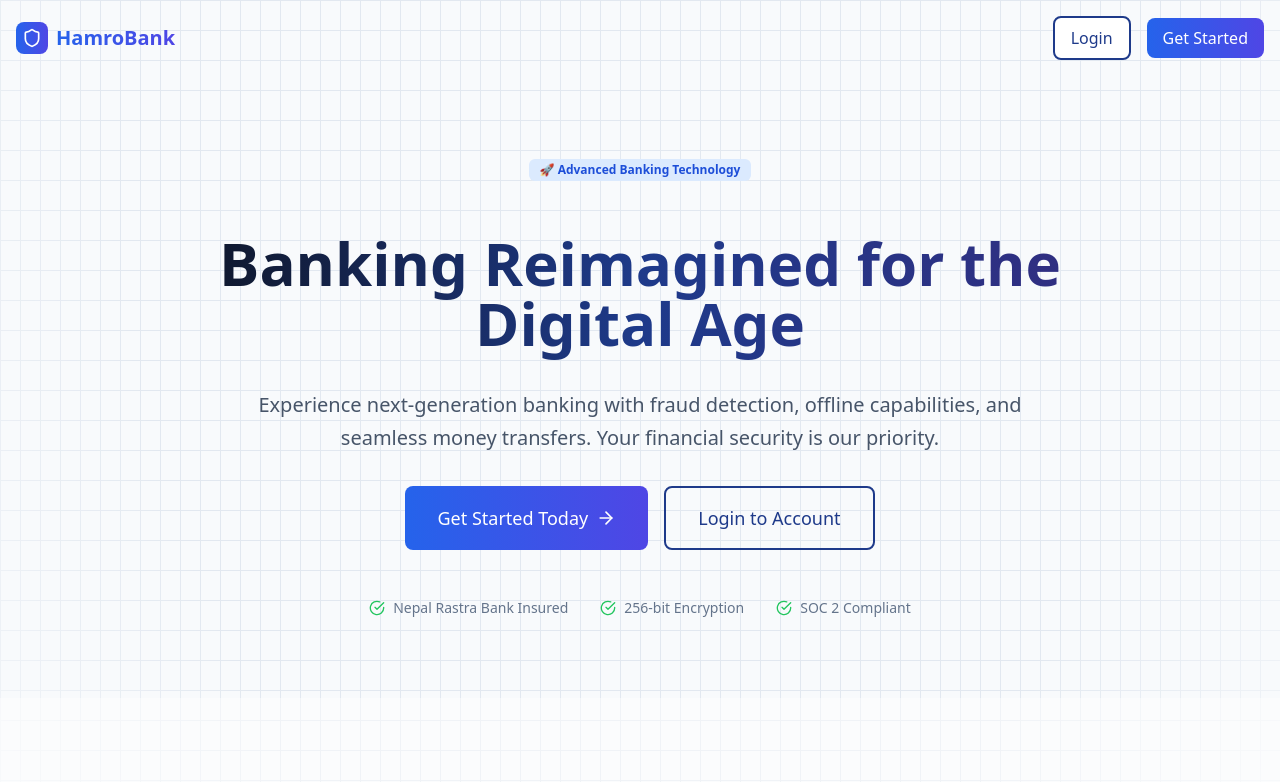
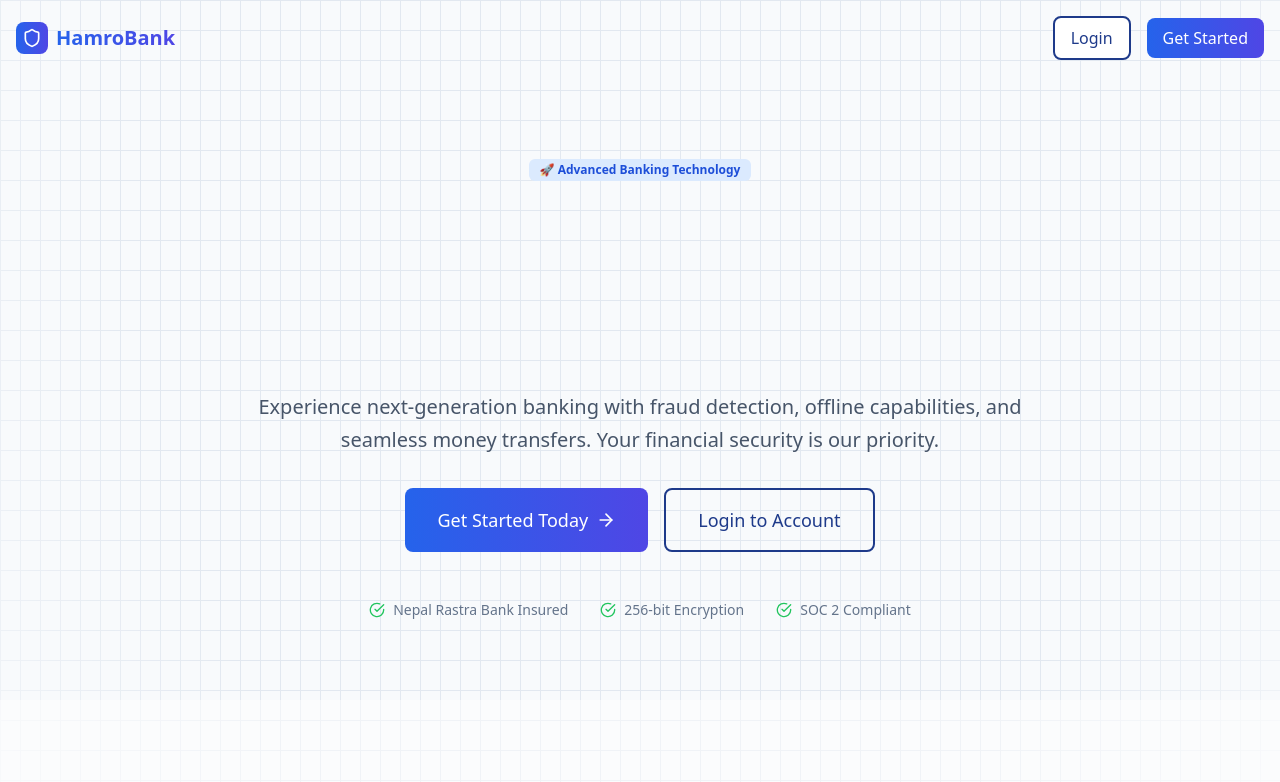
Before and after one commit to samir7888/bank-system-project, a React (Vite) app in the folder frontend/: page / in a window 1280 px wide. Shown: the top 782 px of the page. Built offline with nearby package versions, Linux system fonts and the light colour scheme.

Commit message:
fix: enhance animation effects and structure in LandingPage for improved user experience

```diff
--- a/frontend/src/pages/LandingPage.tsx
+++ b/frontend/src/pages/LandingPage.tsx
@@ -18,7 +18,8 @@ import {
 import { Badge } from "../components/ui/badge";
 import Button from "../components/ui/Button";
 import { useNavigate } from "react-router-dom";
-import { motion } from "framer-motion";
+import { motion, stagger, useAnimate } from "motion/react";
+import { useEffect } from "react";
 const LandingPage = () => {
   const features = [
     {
@@ -73,7 +74,7 @@ const LandingPage = () => {
     "Regulatory compliance",
   ];
   const navigate = useNavigate();
-
+  const [scope, animate] = useAnimate();
   const boxVariants = {
     hidden: { opacity: 0 },
     visible: {
@@ -89,8 +90,24 @@ const LandingPage = () => {
     hidden: { y: 20, opacity: 0 },
     visible: { y: 0, opacity: 1 },
   };
+  useEffect(() => {
+    animateText();
+  }, []);
 
-
+  const animateText = () => {
+    animate(
+      "span",
+      {
+        opacity: 1,
+        filter: "blur(0px)",
+        y: 0,
+      },
+      { duration: 1,
+        ease: "easeInOut",
+        delay:stagger(0.2) }
+    );
+  };
+  const mainText = "Banking Reimagined for the Digital Age";
   return (
     <motion.div
       initial="hidden"
@@ -143,7 +160,7 @@ const LandingPage = () => {
       </header>
 
       {/* Hero Section */}
-      <section className="relative py-20 z-10 px-4">
+      <section ref={scope} className="relative py-20 z-10 px-4">
         <div className="container mx-auto text-center max-w-4xl">
           <div className="mb-6">
             <Badge
@@ -153,15 +170,28 @@ const LandingPage = () => {
               🚀 Advanced Banking Technology
             </Badge>
           </div>
-
-          <h1 className="text-5xl md:text-6xl font-bold mb-6 py-3 bg-gradient-to-r from-slate-900 via-blue-900 to-indigo-900 bg-clip-text text-transparent leading-tight">
-            Banking Reimagined for the Digital Age
+          <h1 className="mb-6 py-3 bg-gradient-to-r from-slate-900 via-blue-900 to-indigo-900 bg-clip-text text-transparent leading-7">
+            {mainText.split(" ").map((char, index) => {
+              return (
+                <motion.span
+                  key={index}
+                  className="text-5xl inline-block md:text-6xl font-bold "
+                  style={{
+                    opacity: 0,
+                    filter: "blur(10px)",
+                    y: 10,
+                  }}
+                >
+                  {char}&nbsp;
+                </motion.span>
+              );
+            })}
           </h1>
 
           <p className="text-xl text-slate-600 mb-8 max-w-3xl mx-auto leading-relaxed">
-            Experience next-generation banking with fraud detection,
-            offline capabilities, and seamless money transfers. Your financial
-            security is our priority.
+            Experience next-generation banking with fraud detection, offline
+            capabilities, and seamless money transfers. Your financial security
+            is our priority.
           </p>
 
           <div className="flex flex-col sm:flex-row gap-4 justify-center mb-12">
@@ -223,9 +253,7 @@ const LandingPage = () => {
           >
             {features.map((feature, index) => (
               <motion.div key={index} variants={itemVariants}>
-                <Card
-                  className="group hover:shadow-xl transition-all duration-300 border-0 bg-white/80 backdrop-blur-sm hover:-translate-y-2"
-                >
+                <Card className="group hover:shadow-xl transition-all duration-300 border-0 bg-white/80 backdrop-blur-sm hover:-translate-y-2">
                   <CardHeader>
                     <div
                       className={`w-12 h-12 rounded-lg bg-gradient-to-br from-slate-100 to-slate-200 flex items-center justify-center mb-4 group-hover:scale-110 transition-transform duration-300`}
```
Lines whose indentation alone changed are shown as unchanged.
